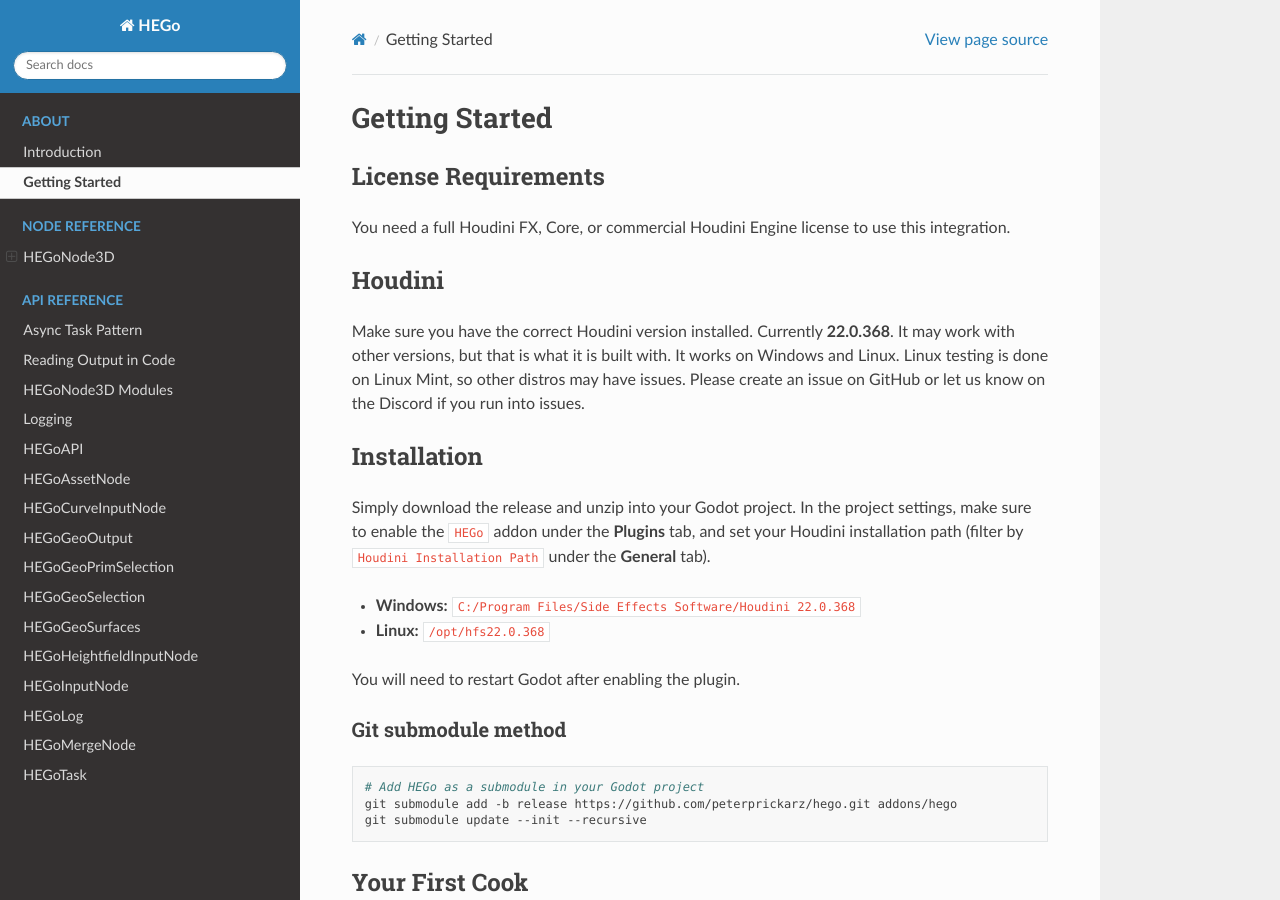
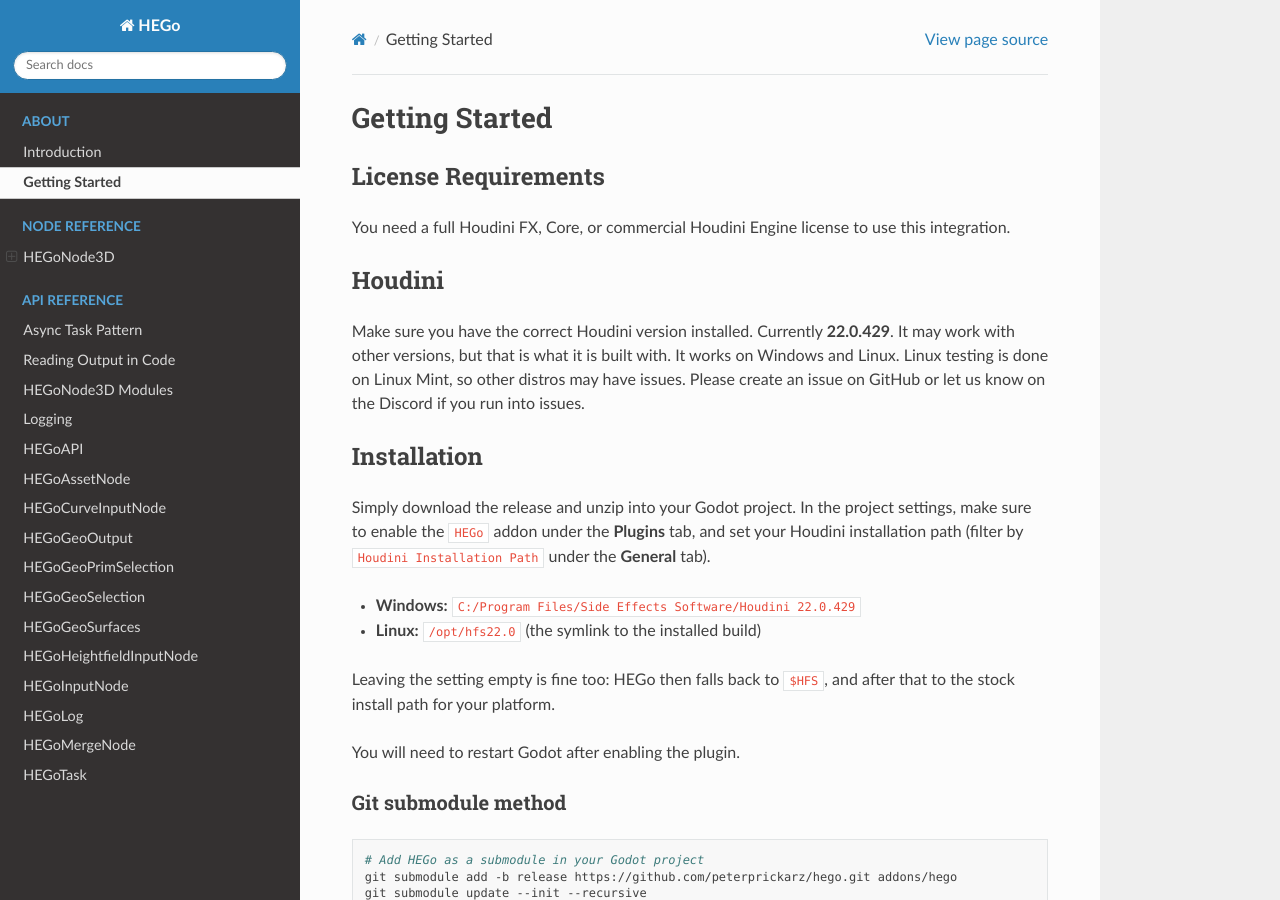
Before and after one commit to peterprickarz/hego, a Sphinx documentation site: the page built from docs/about/getting_started.rst, in a window 1280 px wide and 900 px high. Built offline with Sphinx 7.4.7 and the Read the Docs theme 3.1.0, drawn with Linux system fonts in a browser that asks for light colours.

Commit message:
Follow the Houdini symlink on Linux, and default to 22.0.429
SideFX released production build 22.0.429. HAPI itself did not change: every
header is byte-identical to 22.0.368 apart from HAPI_VERSION_HOUDINI_BUILD, the
engine API version is 9.0.0 in both, and the generator parses the same 432
functions and reports src/hapi up to date. Nothing was regenerated.

What did need changing is the default install path, which matters more now that
the demo project no longer commits one. It named an exact build, so installing a
new production build and removing the old one left the default pointing at a
directory that does not exist - and on Windows there is no symlink to catch it.

Linux now uses the /opt/hfs22.0 symlink SideFX maintains, so the next production
build needs no change here at all. Windows and macOS install into a directory
named after the exact build and have no equivalent, so those still name one and
move to 22.0.429.

Changed in the three places that have to agree - get_default_houdini_path(),
hego.gd's _default_houdini_path() and SConstruct's default_hfs - plus both
READMEs, getting started and the two IntelliSense configs. Getting started now
also says that leaving the setting empty is fine.

Verified with the setting blank and no HFS in the environment: HEGoAPI resolves
/opt/hfs22.0, libHAPIL is reachable through it, the editor loads with no path
warning, and all four test suites pass. Binaries rebuilt against 22.0.429; HEGo
compiles in nothing from HAPI_Version.h, so the output is equivalent either way.

Co-Authored-By: Claude Opus 5 <noreply@anthropic.com>

```diff
--- a/CppProperties.json
+++ b/CppProperties.json
@@ -5,7 +5,7 @@
       "name": "x64-Release",
       "includePath": [
         "${env.INCLUDE}",
-        "C:\\Program Files\\Side Effects Software\\Houdini 22.0.368\\toolkit\\include\\HAPI",
+        "C:\\Program Files\\Side Effects Software\\Houdini 22.0.429\\toolkit\\include\\HAPI",
         "${workspaceRoot}\\**"
       ],
       "defines": ["WIN32", "NDEBUG", "UNICODE", "_UNICODE"],
--- a/docs/about/getting_started.rst
+++ b/docs/about/getting_started.rst
@@ -9,7 +9,7 @@ You need a full Houdini FX, Core, or commercial Houdini Engine license to use th
 Houdini
 -------
 
-Make sure you have the correct Houdini version installed. Currently **22.0.368**. It may work with
+Make sure you have the correct Houdini version installed. Currently **22.0.429**. It may work with
 other versions, but that is what it is built with. It works on Windows and Linux. Linux testing is
 done on Linux Mint, so other distros may have issues. Please create an issue on GitHub or let us
 know on the Discord if you run into issues.
@@ -21,8 +21,11 @@ Simply download the release and unzip into your Godot project. In the project se
 to enable the ``HEGo`` addon under the **Plugins** tab, and set your Houdini installation path
 (filter by ``Houdini Installation Path`` under the **General** tab).
 
-- **Windows:** ``C:/Program Files/Side Effects Software/Houdini 22.0.368``
-- **Linux:** ``/opt/hfs22.0.368``
+- **Windows:** ``C:/Program Files/Side Effects Software/Houdini 22.0.429``
+- **Linux:** ``/opt/hfs22.0`` (the symlink to the installed build)
+
+Leaving the setting empty is fine too: HEGo then falls back to ``$HFS``, and after that to
+the stock install path for your platform.
 
 You will need to restart Godot after enabling the plugin.
 
```
Also changed, not shown: README.md (+2 -2 lines), hapi_generator/README.md, 7 other files.
